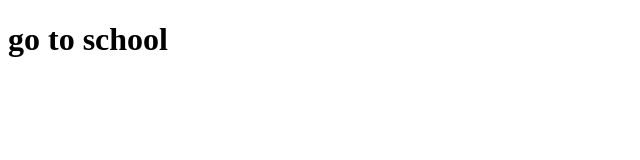
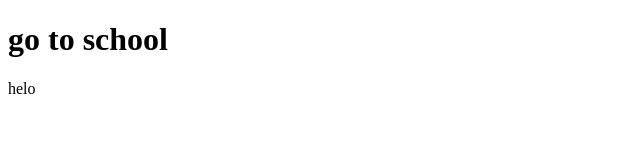
Before and after one commit to kyryloch44/block, a plain HTML site: page index.html in a window 1280 px wide. Shown: the full height of the page, 0-640 px from the left. Drawn offline with Linux system fonts and the light colour scheme.

Commit message:
Update index.html

```diff
--- a/index.html
+++ b/index.html
@@ -7,6 +7,7 @@
 </head>
 <body>
     <h1>go to school</h1>
+    <f2>helo</f2>
 
 </body>
 </html>
```
